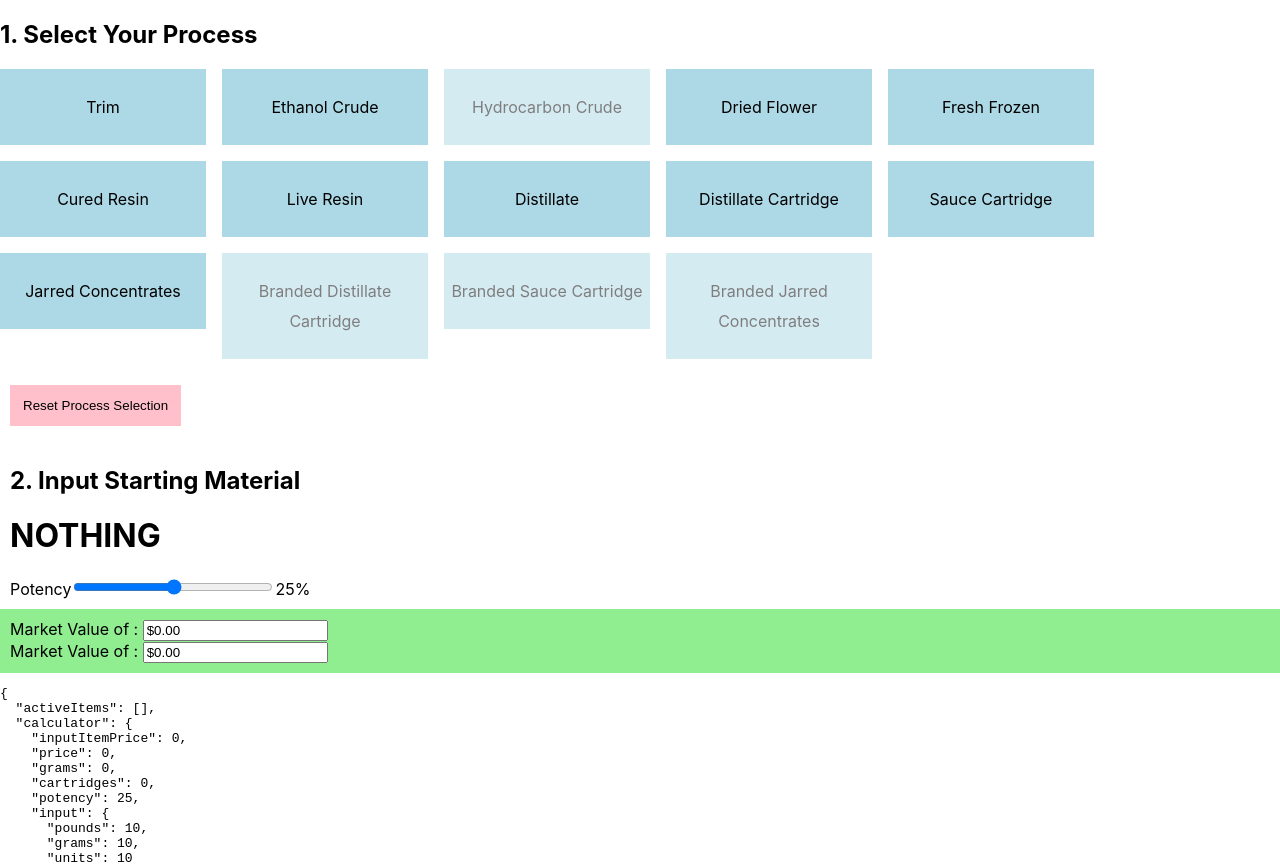
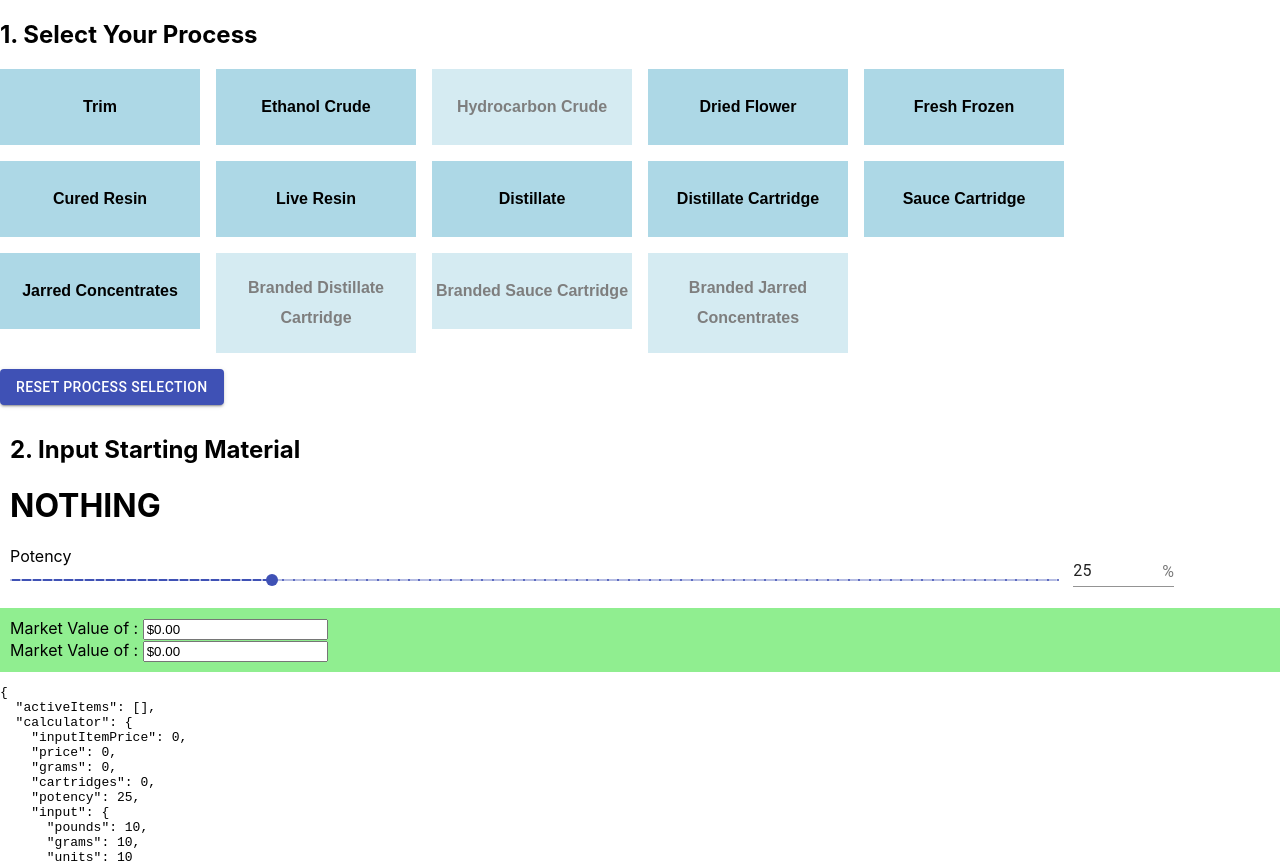
Before and after one commit to Hyprtxt/science-calculator, a React (Create React App) app: page / in a window 1280 px wide. Shown: the top 864 px of the page. Built offline with nearby package versions, Linux system fonts and the light colour scheme.

Commit message:
found from yesterday

```diff
--- a/package.json
+++ b/package.json
@@ -3,6 +3,7 @@
   "version": "0.1.0",
   "private": true,
   "dependencies": {
+    "@material-ui/core": "^4.3.1",
     "lodash": "^4.17.14",
     "react": "^16.8.6",
     "react-dom": "^16.8.6",
--- a/src/App.js
+++ b/src/App.js
@@ -1,15 +1,15 @@
-import React from "react";
-import setupData from "./util/setupData";
-import TechTree from "./components/TechTree";
-import Inspector from "./components/Inspector";
-import ResetButton from "./components/ResetButton";
-import CalculatorOutput from "./components/CalculatorOutput";
-import CalculatorInputs from "./components/CalculatorInputs";
-import _ from "lodash";
+import React from 'react';
+import setupData from './util/setupData';
+import TechTree from './components/TechTree';
+import Inspector from './components/Inspector';
+import ResetButton from './components/ResetButton';
+import CalculatorOutput from './components/CalculatorOutput';
+import CalculatorInputs from './components/CalculatorInputs';
+import _ from 'lodash';
 
-function App() {
+const App = () => {
   return <Calculator />;
-}
+};
 
 class Calculator extends React.Component {
   constructor(props) {
@@ -149,12 +149,12 @@ class Calculator extends React.Component {
     );
   };
 
-  onPotencyChange = e => {
+  onPotencyChange = (e, newValue) => {
     const { calculator } = this.state;
-    calculator.potency = e.target.value;
+    calculator.potency = newValue;
     this.setState(
       {
-        potency: e.target.value,
+        potency: newValue,
         calculator: calculator
       },
       () => {
--- a/src/components/Block.jsx
+++ b/src/components/Block.jsx
@@ -1,17 +1,25 @@
-import React from "react";
+import React from 'react';
+import ButtonBase from '@material-ui/core/ButtonBase';
 
 const Item = ({ name, onClick, active, enabled }) => {
-  let extraClassName = "";
+  let extraClassName = '';
   if (active) {
-    extraClassName += " active";
+    extraClassName += ' active';
   }
   if (enabled) {
-    extraClassName += " enabled";
+    extraClassName += ' enabled';
   }
+  let disableRipple = enabled
+    ? { disableRipple: false }
+    : { disableRipple: true };
   return (
-    <div className={`item ${extraClassName}`} onClick={onClick}>
+    <ButtonBase
+      className={`item ${extraClassName}`}
+      onClick={onClick}
+      {...disableRipple}
+    >
       {name}
-    </div>
+    </ButtonBase>
   );
 };
 
--- a/src/components/RangeInput.jsx
+++ b/src/components/RangeInput.jsx
@@ -1,4 +1,12 @@
-import React from "react";
+import React from 'react';
+import Slider from '@material-ui/core/Slider';
+import Input from '@material-ui/core/Input';
+import InputAdornment from '@material-ui/core/InputAdornment';
+import Grid from '@material-ui/core/Grid';
+
+const valuetext = value => {
+  return `${value}°C`;
+};
 
 const RangeInput = props => {
   const {
@@ -8,22 +16,67 @@ const RangeInput = props => {
     defaultValue,
     onChangeHandler
   } = props;
-  let disabled = isReadonly ? { disabled: "disabled" } : {};
+  const [value, setValue] = React.useState(30);
+  const disabled = isReadonly ? { disabled: 'disabled' } : {};
+
+  // const [value, setValue] = React.useState(30);
+  //
+  // const handleSliderChange = (event, newValue) => {
+  //   setValue(newValue);
+  // };
+  //
+  const handleInputChange = e => {
+    onChangeHandler(e, e.target.value);
+    setValue(e.target.value);
+  };
+  //
+  // const handleBlur = () => {
+  //   if (value < 0) {
+  //     setValue(0);
+  //   } else if (value > 100) {
+  //     setValue(100);
+  //   }
+  // };
+
   return (
     <div className="range-input">
-      <label htmlFor="trim">Potency</label>
-      <input
-        type="range"
-        min="1"
-        max="100"
-        step="1"
-        name={name}
-        defaultValue={defaultValue}
-        onChange={onChangeHandler}
-        {...disabled}
-      />
-
-      <span>{`${displayValue}%`}</span>
+      <Grid container spacing={2} alignItems="center">
+        <Grid item sm={10}>
+          <label htmlFor="trim">Potency</label>
+          <Slider
+            value={displayValue}
+            defaultValue={defaultValue}
+            getAriaValueText={valuetext}
+            valueLabelDisplay="auto"
+            inputProps={{
+              step: 1,
+              min: 1,
+              max: 100,
+              'aria-labelledby': 'discrete-slider'
+            }}
+            marks
+            onChange={onChangeHandler}
+            {...disabled}
+          />
+        </Grid>
+        <Grid item sm={2}>
+          <Input
+            className={''}
+            value={displayValue}
+            margin="dense"
+            onChange={handleInputChange}
+            // onBlur={handleBlur}
+            inputProps={{
+              step: 1,
+              min: 1,
+              max: 100,
+              type: 'number',
+              'aria-labelledby': 'input-slider'
+            }}
+            endAdornment={<InputAdornment position="end">%</InputAdornment>}
+          />
+        </Grid>
+      </Grid>
     </div>
   );
 };
--- a/src/components/ResetButton.js
+++ b/src/components/ResetButton.js
@@ -1,12 +1,18 @@
 import React from "react";
+import Button from "@material-ui/core/Button";
 
 const ResetButton = props => {
   const { onClick, children } = props;
   return (
     <div className="clearfix">
-      <button className="reset" onClick={onClick}>
+      <Button
+        variant="contained"
+        color="primary"
+        className="reset"
+        onClick={onClick}
+      >
         {children}
-      </button>
+      </Button>
     </div>
   );
 };
--- a/src/index.css
+++ b/src/index.css
@@ -1,14 +1,14 @@
 body {
   margin: 0;
-  font-family: -apple-system, BlinkMacSystemFont, "Segoe UI", "Roboto", "Oxygen",
-    "Ubuntu", "Cantarell", "Fira Sans", "Droid Sans", "Helvetica Neue",
+  font-family: -apple-system, BlinkMacSystemFont, 'Segoe UI', 'Roboto', 'Oxygen',
+    'Ubuntu', 'Cantarell', 'Fira Sans', 'Droid Sans', 'Helvetica Neue',
     sans-serif;
   -webkit-font-smoothing: antialiased;
   -moz-osx-font-smoothing: grayscale;
 }
 
 code {
-  font-family: source-code-pro, Menlo, Monaco, Consolas, "Courier New",
+  font-family: source-code-pro, Menlo, Monaco, Consolas, 'Courier New',
     monospace;
 }
 button {
@@ -17,13 +17,12 @@ button {
 button:active {
   box-shadow: inset 2px 2px 0;
 }
-button:focus {outline:0;}
+button:focus {
+  outline: 0;
+}
 
 form {
   text-align: left;
-}
-.range-input input {
-  min-width: 200px;
 }
 
 .inputs {
@@ -45,7 +44,7 @@ label {
   margin: 10px;
 }
 
-.item {
+button.item {
   width: 200px;
   max-height: 100px;
   line-height: 30px;
@@ -57,6 +56,8 @@ label {
   border: 3px solid lightBlue;
   opacity: 0.5;
   cursor: not-allowed;
+  font-size: 16px;
+  font-weight: 700;
 }
 
 .item.active {
```
Also changed, not shown: 2 other files (tests, documents, lock files or other folders).
